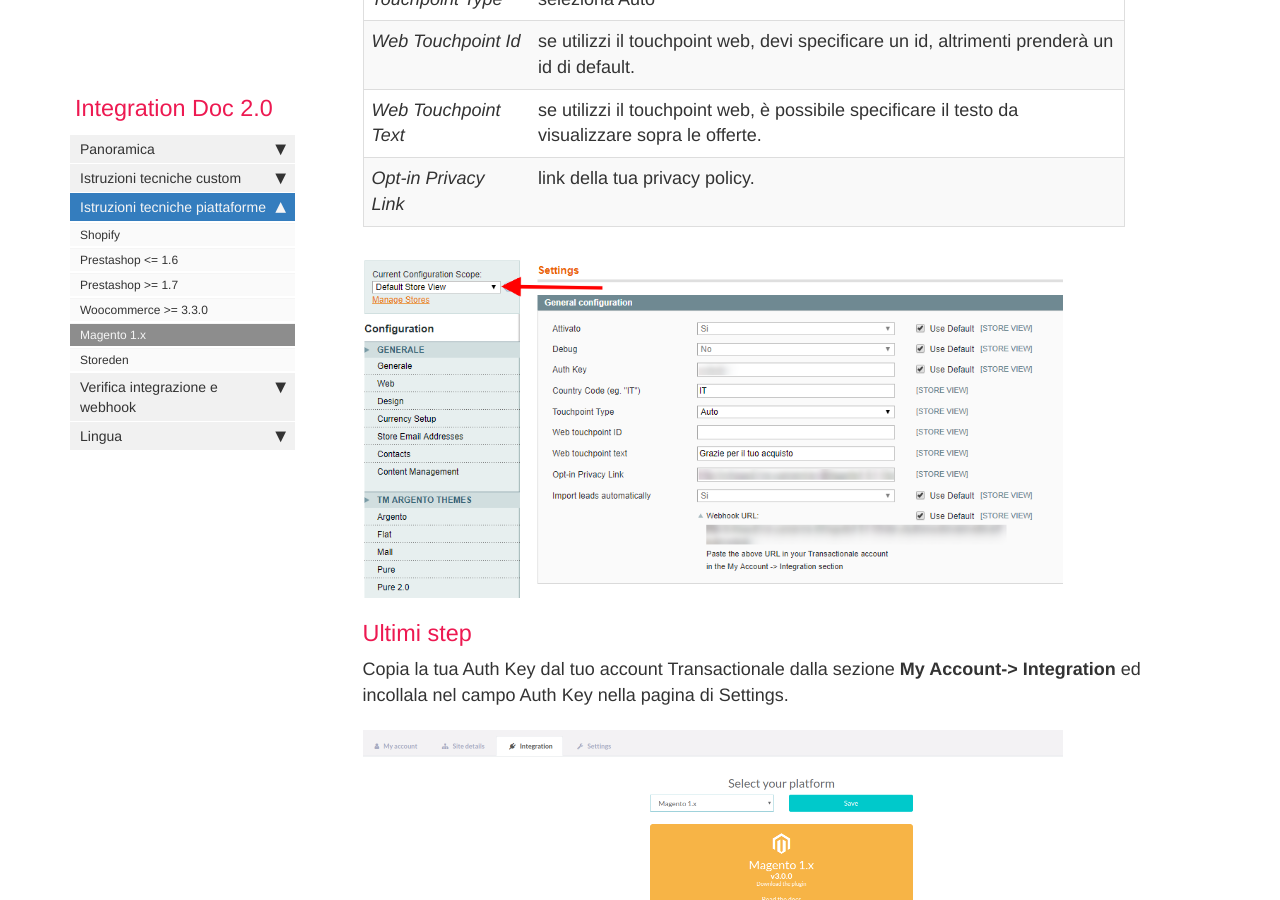
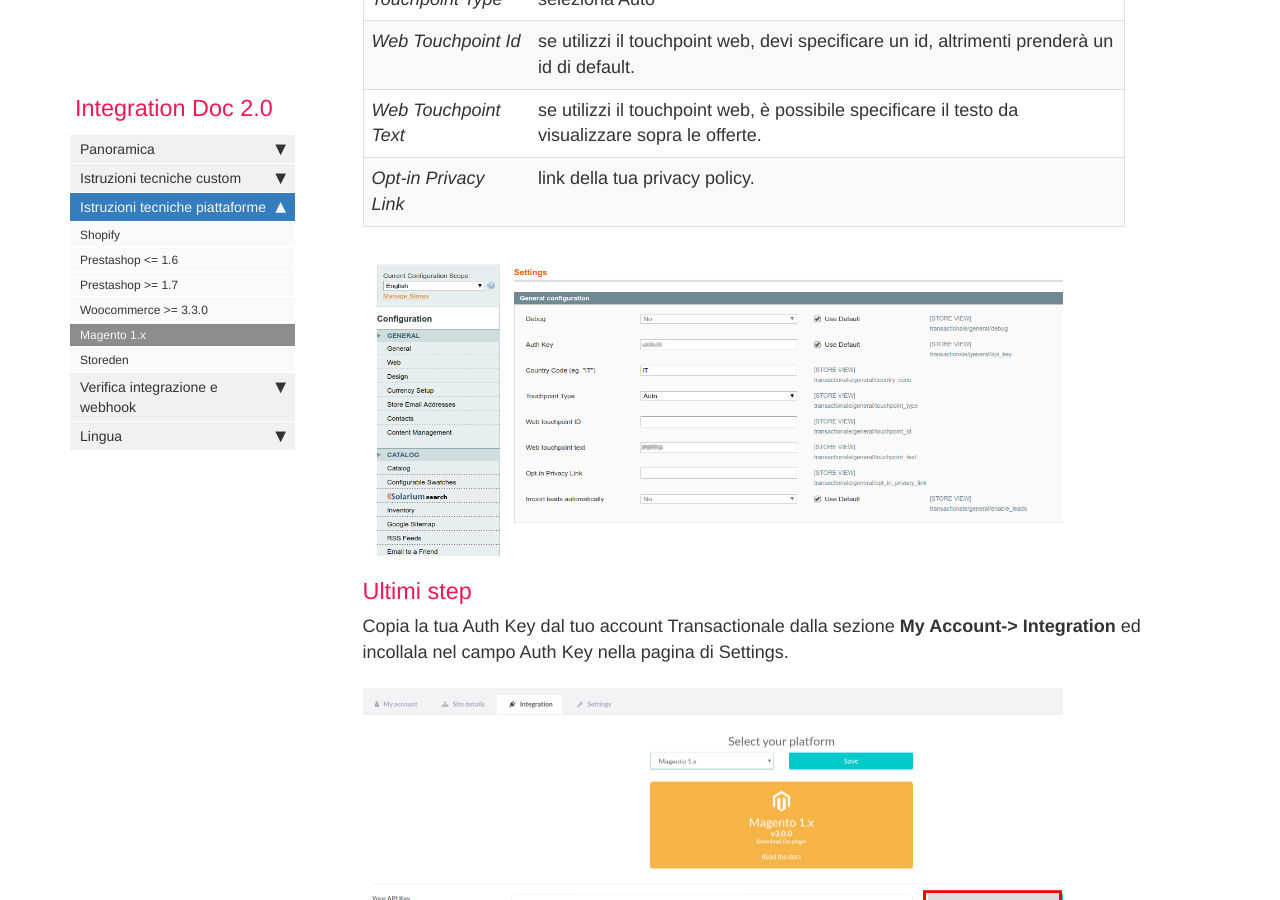
Before and after one commit to flyertech/trx_docs_it, a Jekyll site: the page built from pages/mydoc/magento.md, in a window 1280 px wide and 900 px high, scrolled down 2874 px. Built offline with Jekyll 4.4.1, drawn with Linux system fonts in a browser that asks for light colours; nearby versions of some CDN libraries; comment, search, counter and statistics services are not loaded.

Commit message:
Updated screenshot magento.

```diff
--- a/pages/mydoc/magento.md
+++ b/pages/mydoc/magento.md
@@ -49,7 +49,7 @@ Di seguito i dettagli dei campi visualizzati:
 *Web Touchpoint Text*| se utilizzi il touchpoint web, è possibile specificare il testo da visualizzare sopra le offerte.
 *Opt-in Privacy Link* | link della tua privacy policy.
 
-{% include image.html file="magento/configuration_store.png" url="images/magento/configuration_store.png" %}
+{% include image.html file="magento/magento_setting_2.png" url="images/magento/magento_setting_2.png" %}
 
 ### Ultimi step
 
```
Also changed, not shown: images/magento/configuration_store.png (deleted), images/magento/magento_setting_2.png (added).
